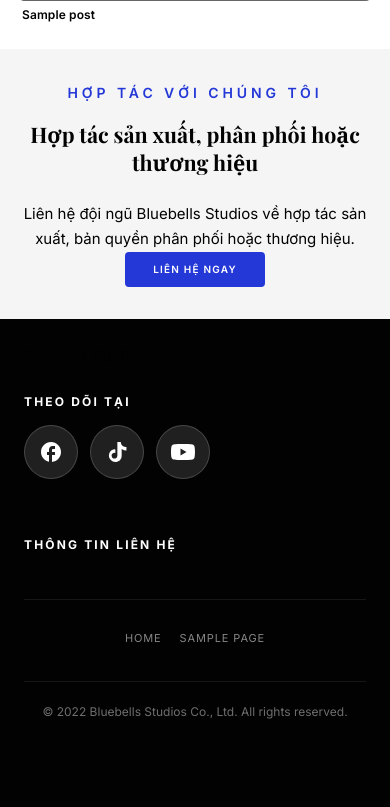
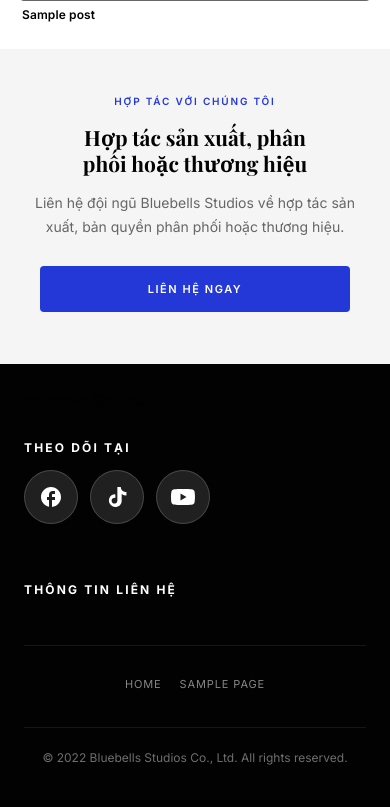
Before and after one commit to ducthang21091999/BBSWeb, a WordPress theme: template archive-film.php in a window 390 px wide. Shown: the part 650-1457 px from the top of the page. Before the commit the page ends 1369 px from the top, so only its background shows below. Run offline with PHP 8.4 and a stand-in for WordPress, Linux system fonts and the light colour scheme; the site name, menu and one post (Sample post) are stand-ins, and other content is empty; some libraries are stand-ins or nearby versions; some web fonts are replaced.

Commit message:
Archive CTA: fix spacing rhythm, measure and button weight
The block had no styling of its own: .contact-sub was never defined, so the
supporting line rendered at body defaults across the full 1080px container,
while .contact-headline carried the 48px bottom margin meant for the homepage
slogan. The result was a large gap above the supporting line and a small one
below it, with the button reading as an afterthought.

- Eyebrow down from 14px/0.28em to 11px/0.22em so it stops competing with the
  supporting line.
- Headline capped at 640px with balanced wrapping and an 18px gap below.
- Supporting line styled: 15px, #666, capped at 680px so the sentence holds
  one line on desktop and wraps cleanly below that.
- 32px before the button, the only generous gap in the block, and the button
  itself enlarged to 14px/36px padding, full width under 540px.
- Section padding 72/80 desktop, 44/52 on phones.

Co-Authored-By: Claude Opus 5 <noreply@anthropic.com>
Claude-Session: https://claude.ai/code/session_01M28NEcYCfT3s3fC3wHGsVn

```diff
--- a/archive-film.php
+++ b/archive-film.php
@@ -63,7 +63,7 @@
 </section>
 
 <!-- CTA -->
-<section class="contact-section section-gray section-border-top">
+<section class="contact-section contact-cta section-gray section-border-top">
   <div class="contact-inner">
     <span class="contact-label"><?php bbs_e('Partner With Us'); ?></span>
     <h2 class="contact-headline"><?php bbs_e('For acquisition or partnership inquiries'); ?></h2>
--- a/style.css
+++ b/style.css
@@ -810,7 +810,7 @@ h1,h2,h3,h4,h5,h6 { font-family: var(--font-display); font-weight: 700; line-hei
 /* CONTACT */
 .contact-section { padding:48px 0; text-align:center; }
 .contact-inner { max-width:1080px; margin:0 auto; padding:0 20px; }
-.contact-label { font-size:14px; letter-spacing:0.28em; text-transform:uppercase; color:var(--blue); margin-bottom:16px; display:block; font-weight:600; }
+.contact-label { font-size:11px; letter-spacing:0.22em; text-transform:uppercase; color:var(--blue); margin-bottom:14px; display:block; font-weight:600; }
 .contact-headline {
   font-size:clamp(22px,3.4vw,38px); margin:0 auto 48px;
   text-align:center; max-width:900px; line-height:1.3;
@@ -1171,3 +1171,36 @@ h1,h2,h3,h4,h5,h6 { font-family: var(--font-display); font-weight: 700; line-hei
   .footer-nav-links { gap:8px 18px; }
   .footer-nav-links a { font-size:11px; }
 }
+
+
+/* ─── CTA BLOCK (bottom of Movies archive) ───────────────────────────────────
+   Rhythm runs tight → loose: eyebrow sits close to the headline, the
+   supporting line sits close under it, and the only generous gap is the one
+   before the button, so the click target is what the spacing points at. */
+.contact-section.contact-cta { padding:72px 0 80px; }
+.contact-cta .contact-headline {
+  font-size:clamp(24px,2.8vw,34px);
+  line-height:1.25;
+  max-width:640px;
+  margin:0 auto 18px;
+  text-wrap:balance;        /* keeps the two lines even when it wraps */
+}
+.contact-cta .contact-sub {
+  font-size:15px; line-height:1.75; color:#666;
+  max-width:680px;          /* fits the sentence on one line on desktop */
+  margin:0 auto 32px;
+}
+.contact-cta .contact-ctas .btn-primary {
+  padding:14px 36px; font-size:11px; letter-spacing:0.14em; min-width:190px;
+}
+@media(max-width:768px){
+  .contact-section.contact-cta { padding:52px 0 60px; }
+  .contact-cta .contact-headline { font-size:clamp(21px,5vw,28px); margin-bottom:14px; }
+  .contact-cta .contact-sub { font-size:14px; margin-bottom:26px; }
+}
+@media(max-width:540px){
+  .contact-section.contact-cta { padding:44px 0 52px; }
+  .contact-cta .contact-label { font-size:10px; letter-spacing:0.18em; }
+  .contact-cta .contact-ctas { padding:0 20px; }
+  .contact-cta .contact-ctas .btn-primary { width:100%; min-width:0; }
+}
```
